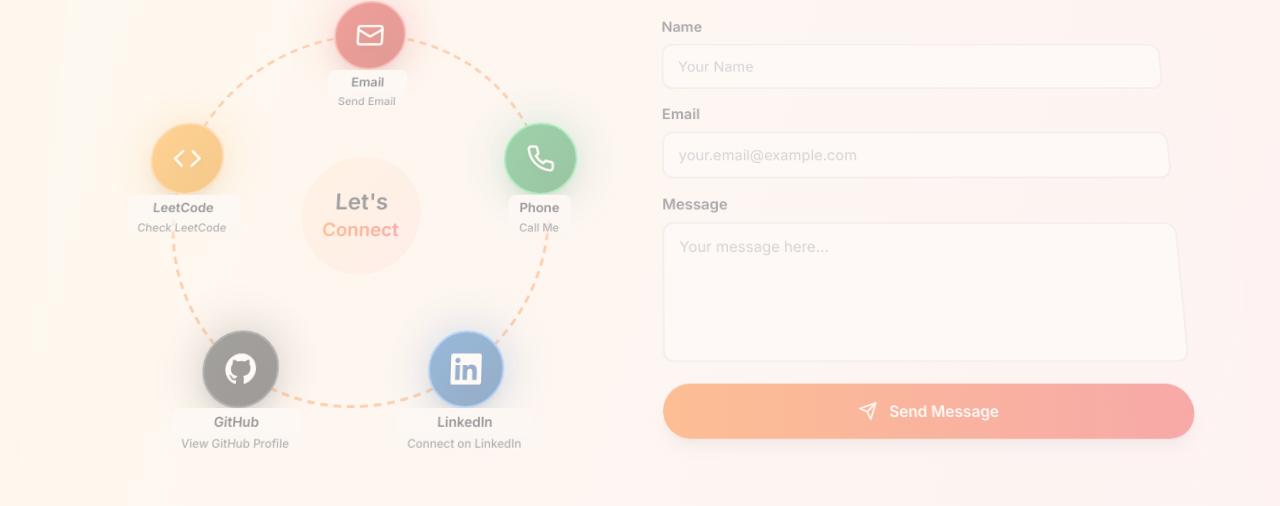
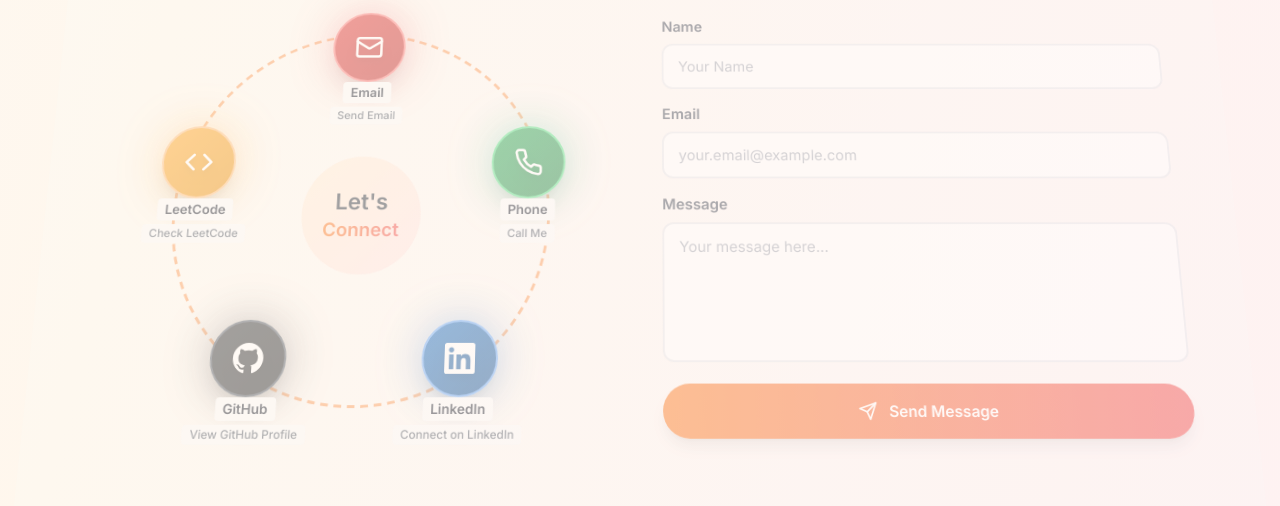
Before and after one commit to Adimon03/Portfolio-website, a React (Vite) app: page / in a window 1280 px wide. Shown: the part 3940-4446 px from the top of the page. Built offline with nearby package versions, Linux system fonts and the light colour scheme; no server answers.

Commit message:
fourth commit

```diff
--- a/src/components/Contact.tsx
+++ b/src/components/Contact.tsx
@@ -117,7 +117,7 @@ const Contact = () => {
         <div className="grid md:grid-cols-2 gap-12">
           {/* Circular Contact Icons */}
           <div className={`relative stagger-item ${isVisible ? 'visible' : ''}`} style={{ transitionDelay: '300ms' }}>
-            <div className="relative w-full max-w-md mx-auto aspect-square flex items-center justify-center">
+            <div className="relative w-full max-w-xs md:max-w-md mx-auto aspect-square flex items-center justify-center">
               {/* Connecting Lines - Circle */}
               <svg className="absolute inset-0 w-full h-full" style={{ transform: 'rotate(-90deg)' }}>
                 <circle
@@ -135,7 +135,7 @@ const Contact = () => {
 
               {contactInfo.map((info, index) => {
                 const angle = (index * 360) / contactInfo.length - 90;
-                const radius = 45; // percentage
+                const radius = 42; // percentage - slightly smaller for mobile
                 const x = 50 + radius * Math.cos((angle * Math.PI) / 180);
                 const y = 50 + radius * Math.sin((angle * Math.PI) / 180);
 
@@ -165,44 +165,44 @@ const Contact = () => {
                                      '#FFA116'
                         }}
                       />
-                      <div className="relative w-20 h-20 flex items-center justify-center rounded-full shadow-xl hover:shadow-2xl transition-all duration-300 hover:scale-110 group-hover:-translate-y-2">
+                      <div className="relative w-16 h-16 md:w-20 md:h-20 flex items-center justify-center rounded-full shadow-xl hover:shadow-2xl transition-all duration-300 hover:scale-110 group-hover:-translate-y-2">
                         {info.label === 'Email' && (
                           <div className="w-full h-full bg-gradient-to-br from-red-600 to-red-700 rounded-full flex items-center justify-center border-2 border-red-400">
-                            <Mail className="w-8 h-8 text-white drop-shadow-lg" />
+                            <Mail className="w-6 h-6 md:w-8 md:h-8 text-white drop-shadow-lg" />
                           </div>
                         )}
                         {info.label === 'Phone' && (
                           <div className="w-full h-full bg-gradient-to-br from-green-600 to-green-700 rounded-full flex items-center justify-center border-2 border-green-400">
-                            <Phone className="w-8 h-8 text-white drop-shadow-lg" />
+                            <Phone className="w-6 h-6 md:w-8 md:h-8 text-white drop-shadow-lg" />
                           </div>
                         )}
                         {info.label === 'LinkedIn' && (
                           <div className="w-full h-full bg-gradient-to-br from-[#0A66C2] to-[#084a8f] rounded-full flex items-center justify-center border-2 border-blue-400">
-                            <svg viewBox="0 0 24 24" className="w-8 h-8 fill-white drop-shadow-lg">
+                            <svg viewBox="0 0 24 24" className="w-6 h-6 md:w-8 md:h-8 fill-white drop-shadow-lg">
                               <path d="M20.447 20.452h-3.554v-5.569c0-1.328-.027-3.037-1.852-3.037-1.853 0-2.136 1.445-2.136 2.939v5.667H9.351V9h3.414v1.561h.046c.477-.9 1.637-1.85 3.37-1.85 3.601 0 4.267 2.37 4.267 5.455v6.286zM5.337 7.433c-1.144 0-2.063-.926-2.063-2.065 0-1.138.92-2.063 2.063-2.063 1.14 0 2.064.925 2.064 2.063 0 1.139-.925 2.065-2.064 2.065zm1.782 13.019H3.555V9h3.564v11.452zM22.225 0H1.771C.792 0 0 .774 0 1.729v20.542C0 23.227.792 24 1.771 24h20.451C23.2 24 24 23.227 24 22.271V1.729C24 .774 23.2 0 22.222 0h.003z"/>
                             </svg>
                           </div>
                         )}
                         {info.label === 'GitHub' && (
                           <div className="w-full h-full bg-gradient-to-br from-[#24292e] to-[#1a1e22] rounded-full flex items-center justify-center border-2 border-gray-600">
-                            <svg viewBox="0 0 24 24" className="w-8 h-8 fill-white drop-shadow-lg">
+                            <svg viewBox="0 0 24 24" className="w-6 h-6 md:w-8 md:h-8 fill-white drop-shadow-lg">
                               <path d="M12 0c-6.626 0-12 5.373-12 12 0 5.302 3.438 9.8 8.207 11.387.599.111.793-.261.793-.577v-2.234c-3.338.726-4.033-1.416-4.033-1.416-.546-1.387-1.333-1.756-1.333-1.756-1.089-.745.083-.729.083-.729 1.205.084 1.839 1.237 1.839 1.237 1.07 1.834 2.807 1.304 3.492.997.107-.775.418-1.305.762-1.604-2.665-.305-5.467-1.334-5.467-5.931 0-1.311.469-2.381 1.236-3.221-.124-.303-.535-1.524.117-3.176 0 0 1.008-.322 3.301 1.23.957-.266 1.983-.399 3.003-.404 1.02.005 2.047.138 3.006.404 2.291-1.552 3.297-1.23 3.297-1.23.653 1.653.242 2.874.118 3.176.77.84 1.235 1.911 1.235 3.221 0 4.609-2.807 5.624-5.479 5.921.43.372.823 1.102.823 2.222v3.293c0 .319.192.694.801.576 4.765-1.589 8.199-6.086 8.199-11.386 0-6.627-5.373-12-12-12z"/>
                             </svg>
                           </div>
                         )}
                         {info.label === 'LeetCode' && (
                           <div className="w-full h-full bg-gradient-to-br from-[#FFA116] to-[#e68a00] rounded-full flex items-center justify-center border-2 border-orange-300">
-                            <Code className="w-8 h-8 text-white drop-shadow-lg" />
+                            <Code className="w-6 h-6 md:w-8 md:h-8 text-white drop-shadow-lg" />
                           </div>
                         )}
                       </div>
-                      <div className="absolute -bottom-12 left-1/2 transform -translate-x-1/2 whitespace-nowrap text-center bg-gradient-to-b from-gray-50 via-gray-50 to-transparent dark:from-gray-700 dark:via-gray-700 dark:to-transparent px-3 py-1 rounded-lg">
-                        <p className="text-sm text-gray-900 dark:text-white font-bold">
+                      <div className="absolute -bottom-10 md:-bottom-12 left-1/2 transform -translate-x-1/2 text-center flex flex-col items-center gap-1">
+                        <span className="text-xs md:text-sm text-gray-900 dark:text-white font-bold bg-gray-50 dark:bg-gray-700 px-2 py-0.5 rounded whitespace-nowrap">
                           {info.label}
-                        </p>
-                        <p className="text-xs text-gray-600 dark:text-gray-300 mt-1 font-medium">
+                        </span>
+                        <span className="text-[10px] md:text-xs text-gray-600 dark:text-gray-300 font-medium bg-gray-50 dark:bg-gray-700 px-2 py-0.5 rounded whitespace-nowrap">
                           {info.value}
-                        </p>
+                        </span>
                       </div>
                     </div>
                   </a>
@@ -210,10 +210,10 @@ const Contact = () => {
               })}
 
               {/* Center decoration */}
-              <div className="absolute top-1/2 left-1/2 transform -translate-x-1/2 -translate-y-1/2 w-32 h-32 rounded-full bg-gradient-to-br from-orange-100 to-red-100 dark:from-orange-900/20 dark:to-red-900/20 flex items-center justify-center">
+              <div className="absolute top-1/2 left-1/2 transform -translate-x-1/2 -translate-y-1/2 w-24 h-24 md:w-32 md:h-32 rounded-full bg-gradient-to-br from-orange-100 to-red-100 dark:from-orange-900/20 dark:to-red-900/20 flex items-center justify-center">
                 <div className="text-center">
-                  <p className="text-2xl font-bold text-gray-800 dark:text-white">Let's</p>
-                  <p className="text-xl font-semibold bg-gradient-to-r from-orange-500 to-red-500 bg-clip-text text-transparent">Connect</p>
+                  <p className="text-lg md:text-2xl font-bold text-gray-800 dark:text-white">Let's</p>
+                  <p className="text-base md:text-xl font-semibold bg-gradient-to-r from-orange-500 to-red-500 bg-clip-text text-transparent">Connect</p>
                 </div>
               </div>
             </div>
```
